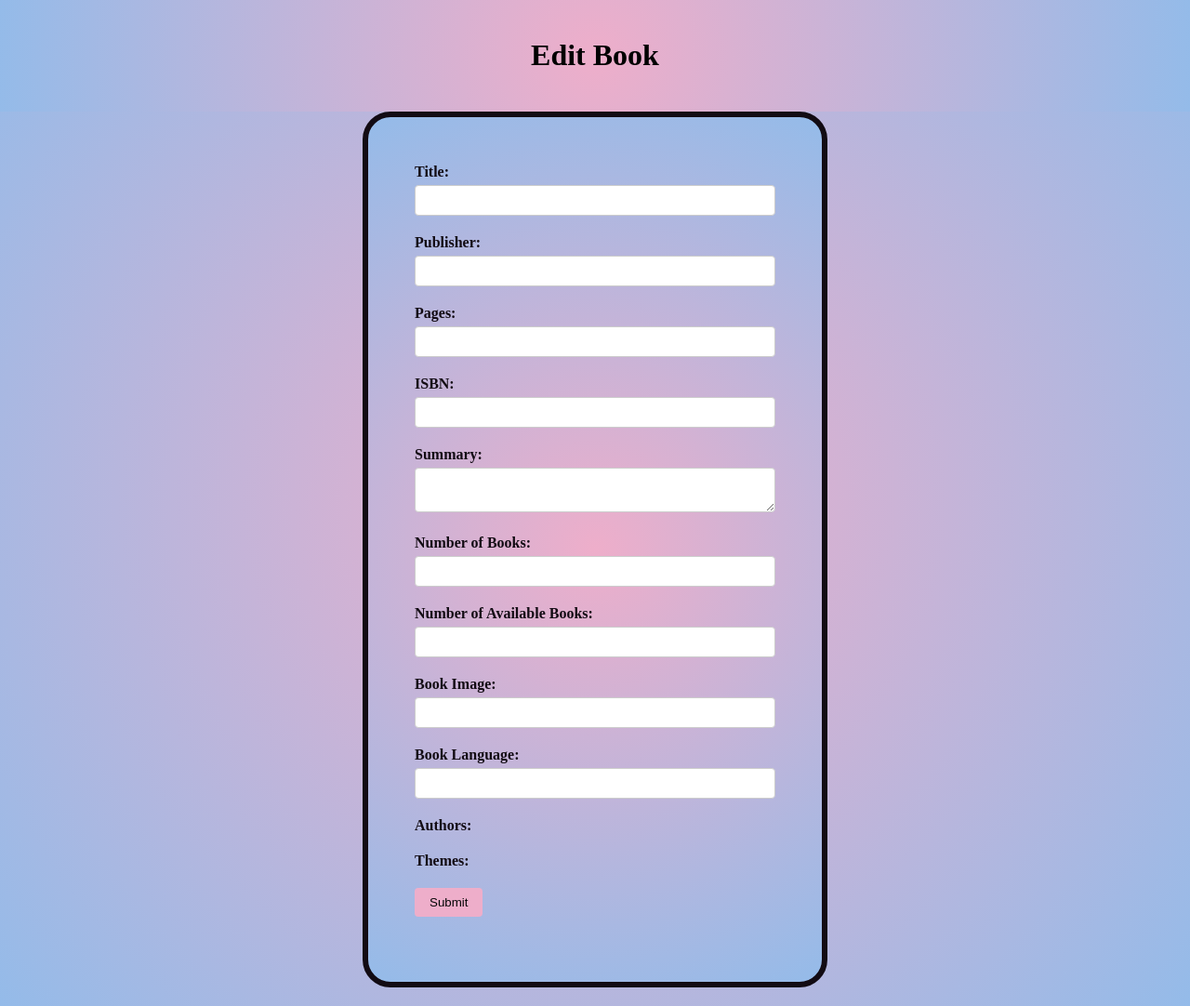
After one commit to ntua-el20827/NTUA_Databases_Project_Team44_Library, a Flask app: page /edit_book in a window 1280 px wide. The commit adds this page. Shown: the whole page at 93% size. Run offline with Flask 3, Linux system fonts and the light colour scheme; a user stored in the database is signed in; data that the repository does not hold is empty; some libraries are stand-ins or nearby versions.

Commit message:
edit book

```diff
--- a/library/routes.py
+++ b/library/routes.py
@@ -431,6 +431,68 @@ def edit_profile():
     school_info = cur.fetchone()
     cur.close()
     return render_template('edit_profile.html',user_info = user_info,school_info=school_info)
+
+@app.route('/edit_book',methods=['GET', 'POST'])
+def edit_book():
+    book_id = session['book_id']
+    if request.method == 'POST':
+        # Retrieve the updated book attributes from the form
+        title = request.form['title']
+        publisher = request.form['publisher']
+        pages = request.form['pages']
+        isbn = request.form['isbn']
+        summary = request.form['summary']
+        number_of_books = request.form['number_of_books']
+        number_of_available_books = request.form['number_of_available_books']
+        book_image = request.form['book_image']
+        book_language = request.form['book_language']
+        #authors = request.form.getlist('authors')
+        # Add more attributes here as needed
+
+        # Perform the necessary database update query using the new information
+        cur = mydb.connection.cursor()
+        query = "UPDATE book SET title = %s, publisher = %s, pages = %s, ISBN = %s, summary = %s, " \
+                "number_of_books = %s, number_of_available_books = %s, book_image = %s, book_language = %s " \
+                "WHERE book_id = %s"
+        cur.execute(query, (title, publisher, pages, isbn, summary, number_of_books, number_of_available_books,
+                            book_image, book_language, book_id))
+        mydb.connection.commit()
+        cur.close()
+
+        # Redirect the user to the updated profile page or any other desired page
+        return redirect(url_for('book_display'))
+    ISBN = session['ISBN']
+    school_id = session['school_id']
+    cur = mydb.connection.cursor()
+    #print("ISBN is ", type(ISBN))
+    #print(int(ISBN))
+    query = """SELECT b.book_id, b.title, b.publisher, b.pages,b.ISBN, b.summary,b.number_of_books,b.number_of_available_books,b.book_image,
+        b.book_language,GROUP_CONCAT(ba.author SEPARATOR ',') AS authors
+        FROM book b
+        JOIN book_author ba ON b.book_id = ba.book_id
+        WHERE b.school_id = %s AND b.ISBN = %s AND b.book_id = %s
+        GROUP BY b.ISBN, b.title, b.publisher, b.number_of_available_books, b.pages, b.book_language, b.summary, b.book_image, b.book_id
+        """
+    cur.execute(query,(school_id, int(ISBN),book_id))
+    book_info = cur.fetchone()
+    query = """SELECT GROUP_CONCAT(ba.author SEPARATOR ',') AS authors
+        FROM book b
+        JOIN book_author ba ON b.book_id = ba.book_id
+        WHERE b.school_id = %s AND b.ISBN = %s AND b.book_id = %s
+        GROUP BY b.ISBN, b.title, b.publisher, b.number_of_available_books, b.pages, b.book_language, b.summary, b.book_image, b.book_id
+        """
+    cur.execute(query,(school_id, int(ISBN),book_id))
+    authors = cur.fetchall()
+    query = """SELECT GROUP_CONCAT(bt.theme SEPARATOR ',') AS themes
+        FROM book b
+        JOIN book_theme bt ON b.book_id = bt.book_id
+        WHERE b.school_id = %s AND b.ISBN = %s AND b.book_id = %s
+        GROUP BY b.ISBN, b.title, b.publisher, b.number_of_available_books, b.pages, b.book_language, b.summary, b.book_image, b.book_id
+        """
+    cur.execute(query,(school_id, int(ISBN),book_id))
+    themes = cur.fetchall()
+    cur.close()
+    return render_template('edit_book.html',book_info = book_info,authors=authors,themes=themes)
 
 @app.route('/edit_password',methods=['GET', 'POST'])
 def edit_password():
--- /dev/null
+++ b/library/templates/edit_book.html
@@ -0,0 +1,119 @@
+<!DOCTYPE html>
+<html>
+<head>
+    <title>Edit Book</title>
+    <link rel="stylesheet" href="{{ url_for('static', filename='styles.css') }}">
+    <style>
+        .form-row {
+            margin-bottom: 20px;
+          }
+
+          label {
+            display: block;
+            margin-bottom: 5px;
+            font-weight: bold;
+          }
+
+          input[type="text"],
+          input[type="number"] {
+            width: 100%;
+            padding: 8px;
+            border-radius: 4px;
+            border: 1px solid #ccc;
+          }
+
+          textarea {
+            width: 100%;
+            padding: 8px;
+            border-radius: 4px;
+            border: 1px solid #ccc;
+          }
+
+          button[type="submit"] {
+            background-color: rgb(238, 174, 202);
+            color: rgb(6, 6, 6);
+            padding: 8px 16px;
+            border: none;
+            border-radius: 4px;
+            cursor: pointer;
+          }
+
+          button[type="submit"]:hover {
+            background-color: #64a8e1;
+          }
+    </style>
+</head>
+<body>
+    <div class="header">
+        <h1>Edit Book</h1>
+    </div>
+    <div class="profile">
+    <form method="POST" action="{{ url_for('edit_book') }}">
+
+        <div class="form-row">
+            <label for="title">Title:</label>
+            <input type="text" id="title" name="title" value="{{ book_info[1] }}" required>
+        </div>
+
+        <div class="form-row">
+            <label for="publisher">Publisher:</label>
+            <input type="text" id="publisher" name="publisher" value="{{ book_info[2] }}" required>
+        </div>
+
+        <div class="form-row">
+            <label for="pages">Pages:</label>
+            <input type="number" id="pages" name="pages" value="{{ book_info[3] }}" required>
+        </div>
+
+        <div class="form-row">
+            <label for="isbn">ISBN:</label>
+            <input type="number" id="isbn" name="isbn" value="{{ book_info[4] }}" required>
+        </div>
+
+        <div class="form-row">
+            <label for="summary">Summary:</label>
+            <textarea id="summary" name="summary" required>{{ book_info[5] }}</textarea>
+        </div>
+
+        <div class="form-row">
+            <label for="number_of_books">Number of Books:</label>
+            <input type="number" id="number_of_books" name="number_of_books" value="{{ book_info[6] }}" required>
+        </div>
+
+        <div class="form-row">
+            <label for="number_of_available_books">Number of Available Books:</label>
+            <input type="number" id="number_of_available_books" name="number_of_available_books" value="{{ book_info[7] }}" required>
+        </div>
+
+        <div class="form-row">
+            <label for="book_image">Book Image:</label>
+            <input type="text" id="book_image" name="book_image" value="{{ book_info[8] }}" required>
+        </div>
+
+        <div class="form-row">
+            <label for="book_language">Book Language:</label>
+            <input type="text" id="book_language" name="book_language" value="{{ book_info[9] }}" required>
+        </div>
+
+        <div class="form-row">
+            <label for="authors">Authors:</label>
+                {% for author in authors %}
+                    <option value="{{ author}}" {% if author in book_authors %}selected{% endif %}>{{ author[0] }}</option>
+                {% endfor %}
+        </div>
+        <div class="form-row">
+            <label for="themes">Themes:</label>
+                {% for theme in themes %}
+                    <option value="{{ theme}}" {% if theme in book_themes %}selected{% endif %}>{{ theme[0] }}</option>
+                {% endfor %}
+        </div>
+
+
+        <div class="form-row">
+            <button type="submit">Submit</button>
+        </div>
+
+    </form>
+    </div>
+</body>
+</html>
```
Also changed, not shown: library/templates/book_display.html (+8 -1 lines), library/templates/profile.html (+6 -4 lines).
